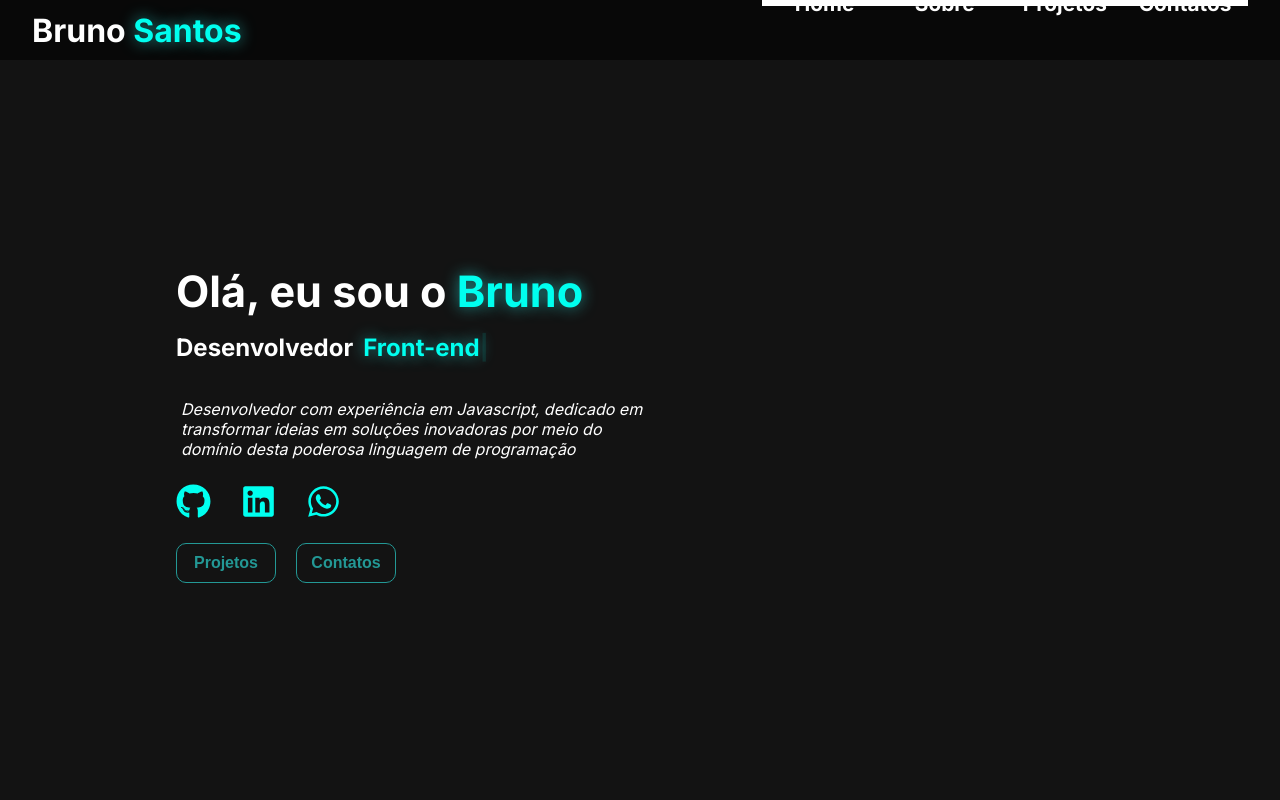
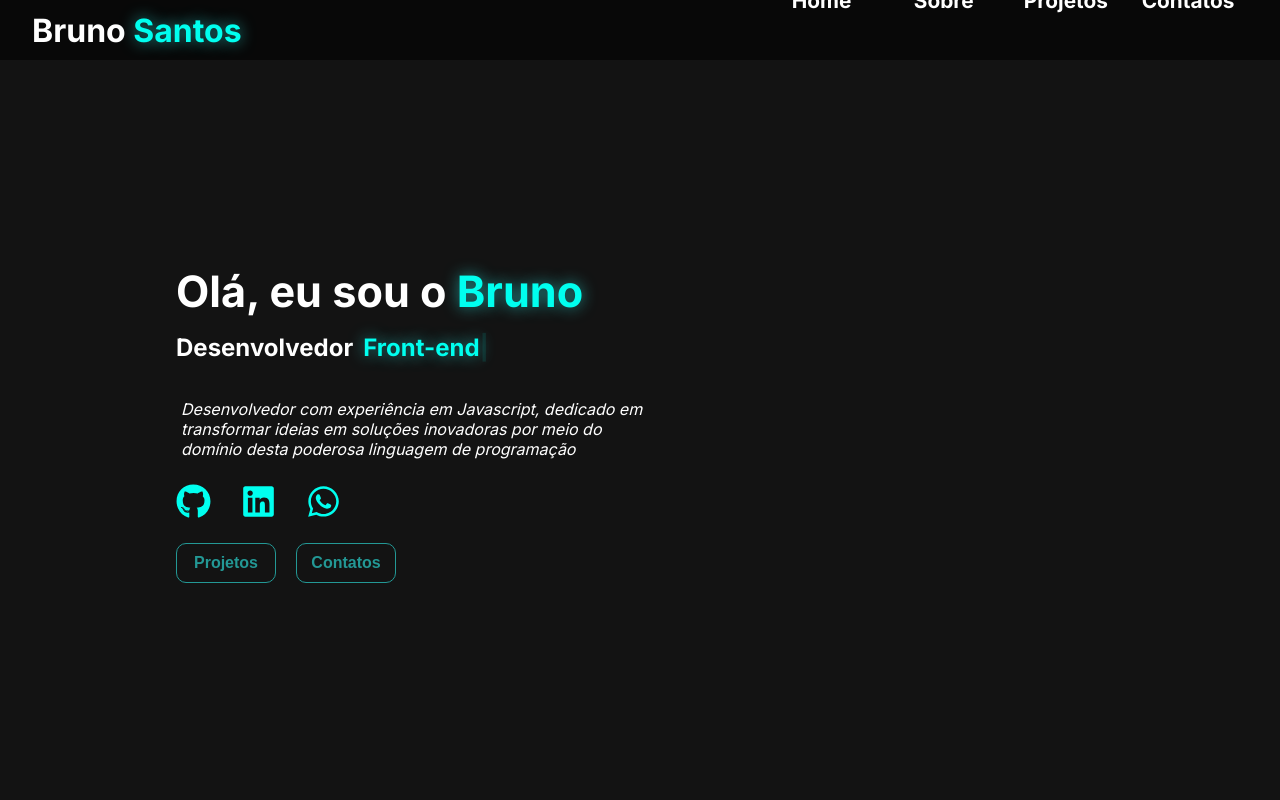
Before and after one commit to dev-brunosantos/Bruno-dev, a Next.js app: page / in a window 1280 px wide. Shown: the top 800 px of the page. Built offline with nearby package versions, Linux system fonts and the light colour scheme.

Commit message:
Reestruturação do codigo do componente MENU

```diff
--- a/src/app/components/Menu.tsx
+++ b/src/app/components/Menu.tsx
@@ -19,7 +19,7 @@ export const Menu = () => {
     }
 
     const handleAbrirMenu = () => {
-        abrirMenu === "10vh" ? setAbrirMenu("100vh") : setAbrirMenu("0vh")
+        abrirMenu === "0vh" ? setAbrirMenu("100vh") : setAbrirMenu("0vh")
     }
 
     return (
--- a/src/styles/MenuStyles.ts
+++ b/src/styles/MenuStyles.ts
@@ -37,7 +37,7 @@ export const MenuPrincipal = styled.nav`
 export const MenuOpc = styled.ul`
     width: 100%;
     height: 100%;
-    border: solid;
+    /* border: solid; */
     display: flex;
     align-items: center;
     justify-content: space-between;
@@ -45,7 +45,7 @@ export const MenuOpc = styled.ul`
 
     @media (max-width: 800px) {
         width: 100vw;
-        height: 10vh;
+        /* height: 10vh; */
         overflow: hidden;
         justify-content: space-evenly;
         /* border: solid red; */
```
